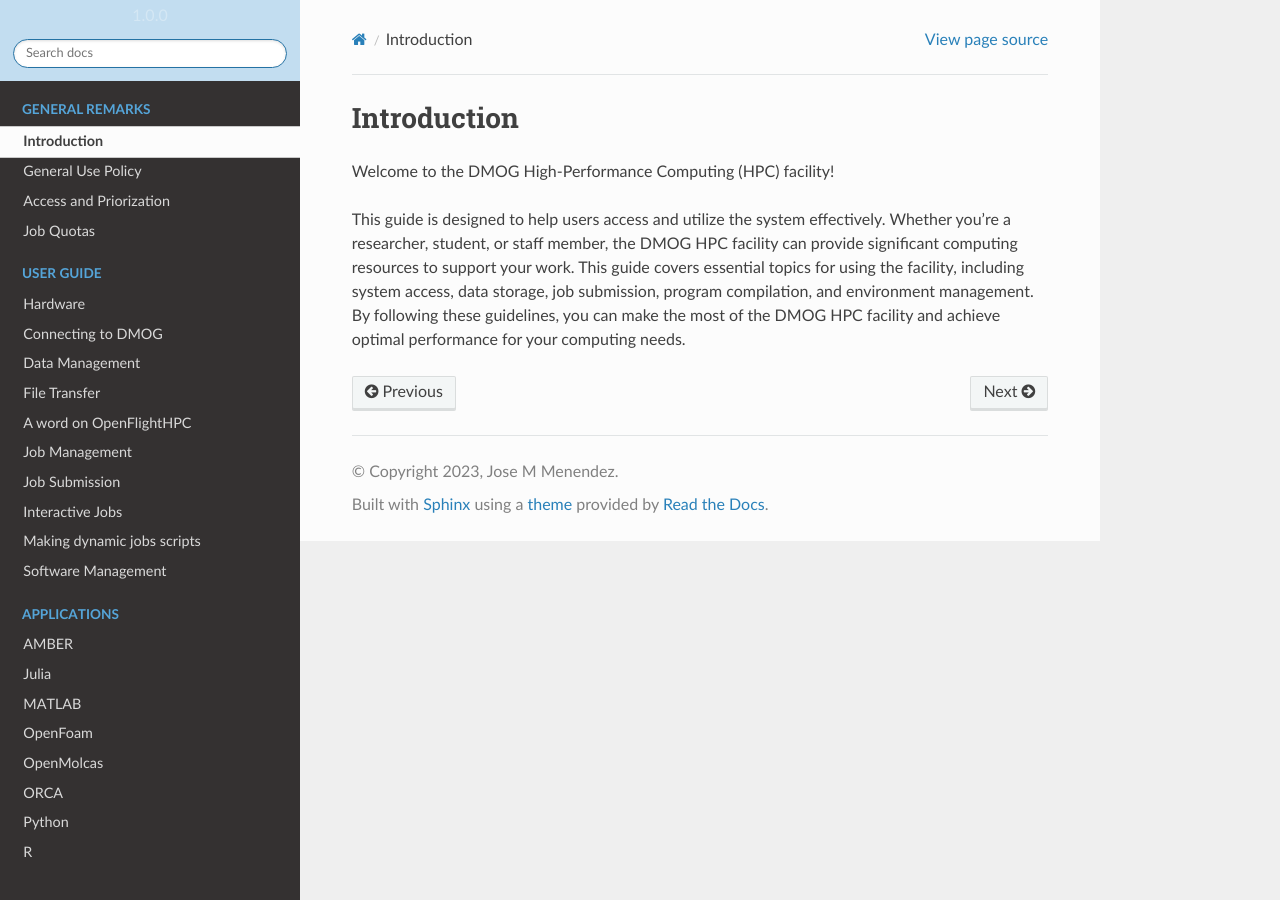
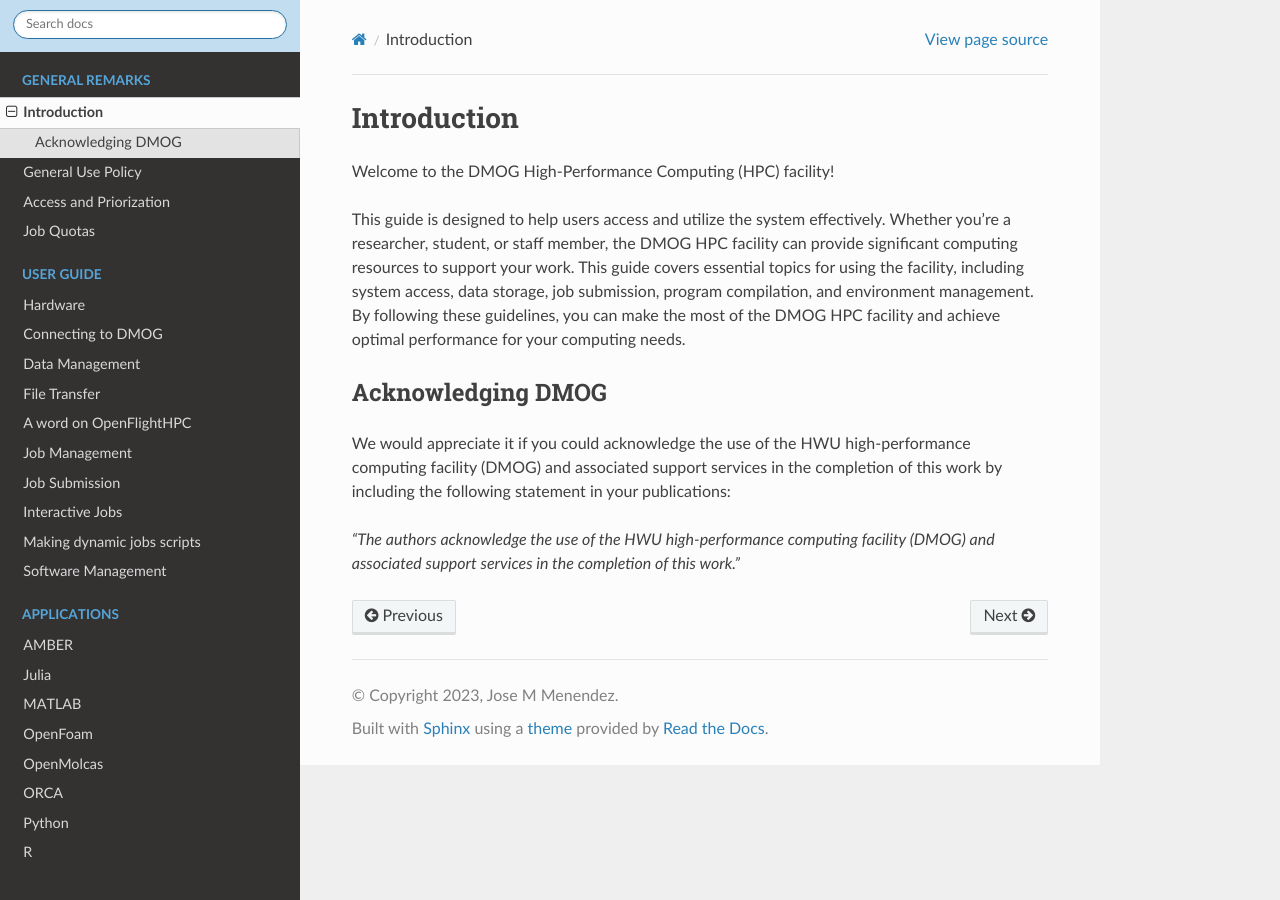
Before and after one commit to jm130/dmogdocs, a Sphinx documentation site: the page built from docs/source/admin/introduction.rst, in a window 1280 px wide. Built offline with Sphinx 7.4.7 and the Read the Docs theme 2.0.0, drawn with Linux system fonts in a browser that asks for light colours.

Commit message:
Update introduction.rst
acknowledgement section

```diff
--- a/docs/source/admin/introduction.rst
+++ b/docs/source/admin/introduction.rst
@@ -9,3 +9,10 @@ computing resources to support your work. This guide covers essential topics for
 including system access, data storage, job submission, program compilation, and environment management.
 By following these guidelines, you can make the most of the DMOG HPC facility and achieve optimal
 performance for your computing needs.
+
+Acknowledging DMOG
+------------------
+
+We would appreciate it if you could acknowledge the use of the HWU high-performance computing facility (DMOG) and associated support services in the completion of this work by including the following statement in your publications:
+
+*"The authors acknowledge the use of the HWU high-performance computing facility (DMOG) and associated support services in the completion of this work."*
```
